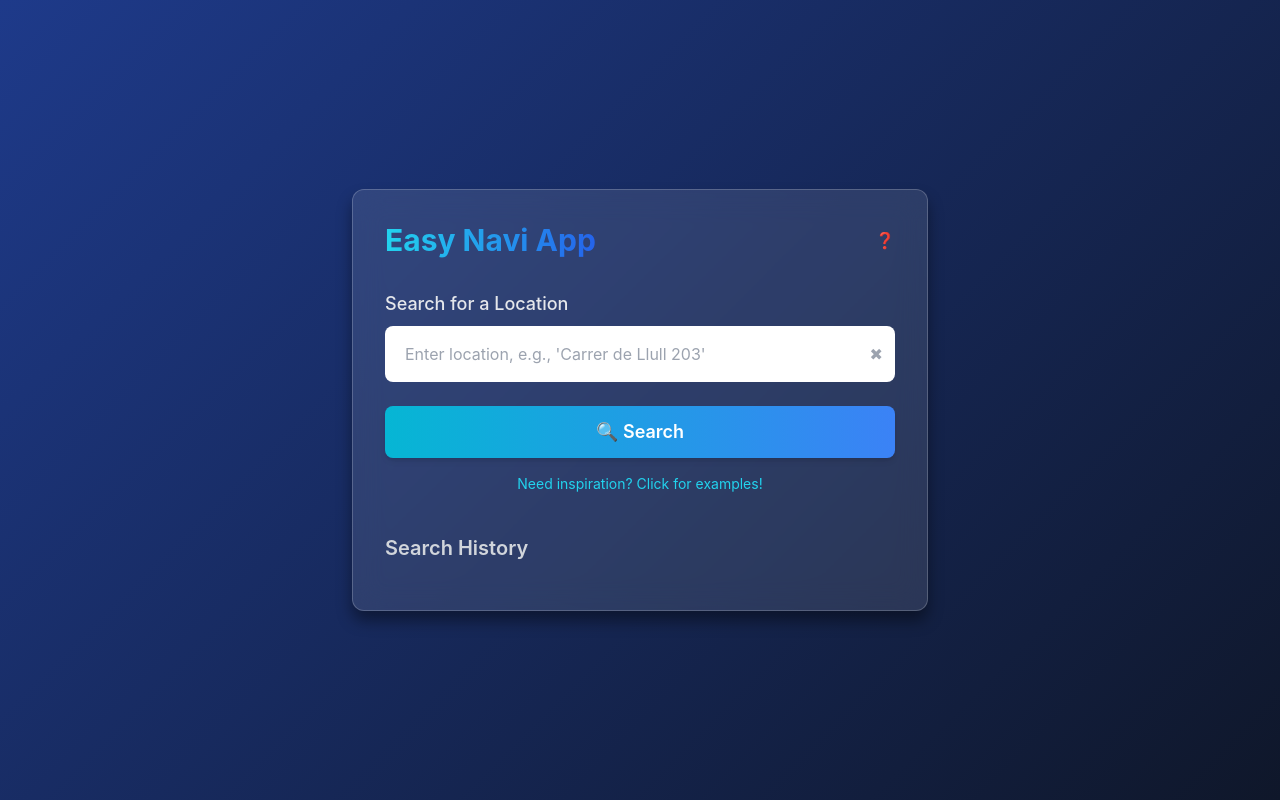
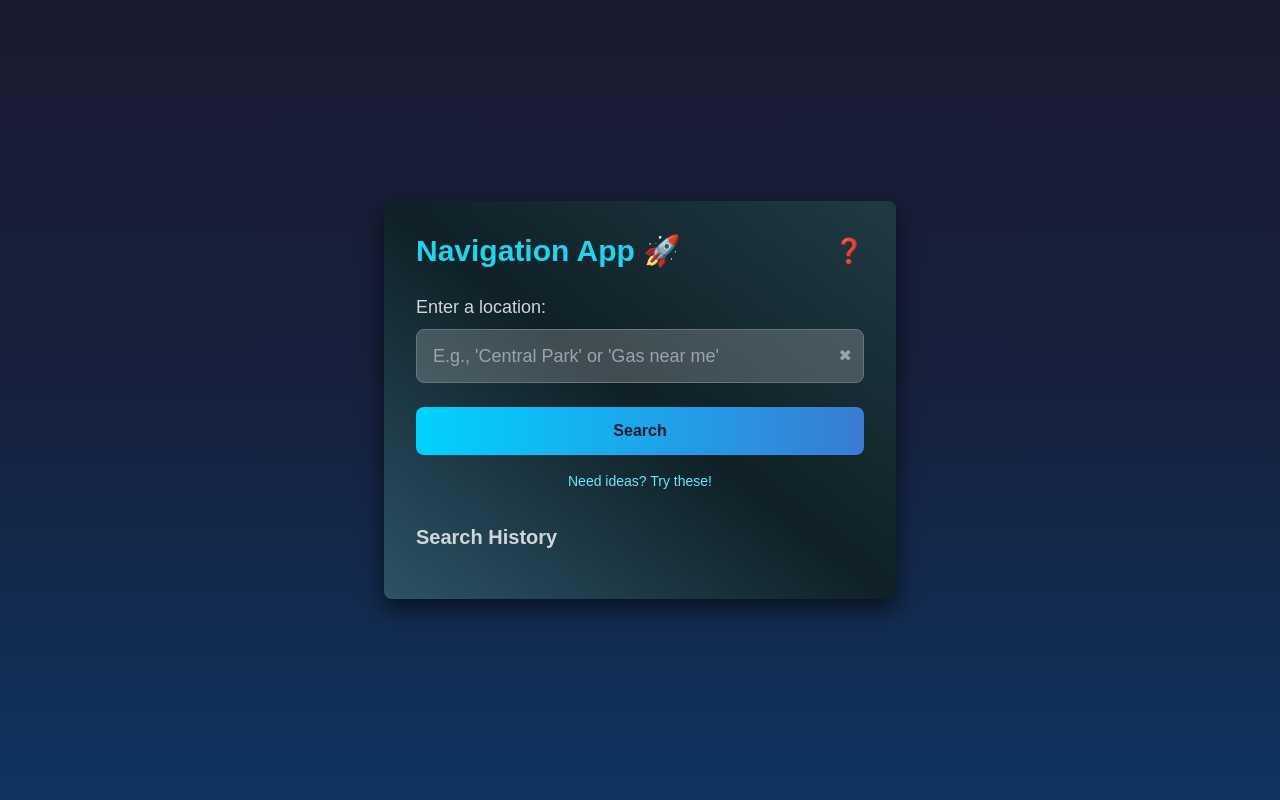
Before and after one commit to alishants/EasyNaviBot, a Flask app: page / in a window 1280 px wide. Run offline with Flask 3, Linux system fonts and the light colour scheme; some libraries are stand-ins or nearby versions.

Commit message:
Update index.html new graphics 2

```diff
--- a/templates/index.html
+++ b/templates/index.html
@@ -6,102 +6,99 @@
     <title>Navigation Mini App</title>
     <script src="https://cdn.tailwindcss.com"></script>
     <style>
+        /* Custom styles for premium look */
         body {
-            background: linear-gradient(135deg, #1e3a8a, #0f172a);
-            font-family: 'Inter', sans-serif;
+            background: linear-gradient(to bottom, #1a1a2e, #16213e, #0f3460);
+            font-family: 'Poppins', sans-serif;
         }
-
-        .glass {
-            background: rgba(255, 255, 255, 0.1);
-            backdrop-filter: blur(15px);
-            border: 1px solid rgba(255, 255, 255, 0.2);
+        .card {
+            background: linear-gradient(to top right, #2c5364, #0f2027, #203a43);
+            box-shadow: 0px 10px 25px rgba(0, 0, 0, 0.6);
         }
-
-        .shadow-gradient {
-            box-shadow: 0px 10px 15px rgba(0, 0, 0, 0.4);
+        .btn {
+            background: linear-gradient(to right, #00d2ff, #3a7bd5);
         }
-
-        .btn-gradient {
-            background: linear-gradient(90deg, #06b6d4, #3b82f6);
+        .btn:hover {
+            background: linear-gradient(to right, #3a7bd5, #00d2ff);
         }
-
-        .btn-gradient:hover {
-            background: linear-gradient(90deg, #3b82f6, #06b6d4);
+        input {
+            background-color: rgba(255, 255, 255, 0.2);
+        }
+        input:focus {
+            border-color: #00d2ff;
+        }
+        .history-item {
+            transition: transform 0.2s ease, background-color 0.2s ease;
+        }
+        .history-item:hover {
+            transform: scale(1.02);
+            background-color: #16213e;
         }
     </style>
 </head>
 <body class="flex justify-center items-center min-h-screen text-white">
-    <div class="glass rounded-xl shadow-gradient max-w-xl w-full p-8">
+    <div class="card rounded-lg p-8 w-full max-w-lg relative">
         <!-- Header -->
-        <header class="flex items-center justify-between mb-8">
-            <h1 class="text-3xl font-bold bg-clip-text text-transparent bg-gradient-to-r from-cyan-400 to-blue-600">
-                Easy Navi App
+        <header class="flex items-center justify-between mb-6">
+            <h1 class="text-3xl font-bold text-cyan-400 hover:text-cyan-300 transition">
+                Navigation App 🚀
             </h1>
-            <button class="text-gray-300 hover:text-white transition" onclick="toggleHelpModal()">❓</button>
+            <span class="text-gray-400 text-2xl cursor-pointer hover:text-cyan-400 transition" onclick="toggleHelpModal()">❓</span>
         </header>
 
         <!-- Search Section -->
         <div class="mb-6">
-            <label for="searchInput" class="block text-lg font-medium text-gray-200 mb-2">Search for a Location</label>
+            <label for="searchInput" class="block text-lg text-gray-300 mb-2">Enter a location:</label>
             <div class="relative">
                 <input
                     type="text"
                     id="searchInput"
-                    class="w-full px-5 py-4 text-gray-900 rounded-lg focus:ring-2 focus:ring-cyan-500 focus:outline-none text-base"
-                    placeholder="Enter location, e.g., 'Carrer de Llull 203'"
+                    class="w-full px-4 py-3 text-lg text-white rounded-lg border border-gray-500 focus:ring-2 focus:outline-none"
+                    placeholder="E.g., 'Central Park' or 'Gas near me'"
                 />
-                <button
-                    class="absolute right-3 top-1/2 transform -translate-y-1/2 text-gray-400 hover:text-cyan-400 transition"
-                    onclick="clearInput()"
-                >
-                    ✖
-                </button>
+                <span class="absolute right-3 top-1/2 transform -translate-y-1/2 text-gray-400 cursor-pointer hover:text-cyan-400 transition" onclick="clearInput()">✖</span>
             </div>
         </div>
 
         <!-- Buttons -->
-        <div class="flex flex-col space-y-4">
+        <div class="space-y-4">
             <button
-                class="btn-gradient text-white py-3 rounded-lg text-lg font-semibold shadow-md transition hover:shadow-lg"
+                class="btn w-full py-3 rounded-lg text-gray-900 font-bold hover:shadow-lg transition"
                 onclick="search()"
             >
-                🔍 Search
+                Search
             </button>
-            <button
-                class="text-center text-sm text-cyan-400 hover:underline transition"
+            <p
+                class="text-center text-sm text-cyan-300 cursor-pointer hover:underline transition"
                 onclick="showExample()"
             >
-                Need inspiration? Click for examples!
-            </button>
+                Need ideas? Try these!
+            </p>
         </div>
 
         <!-- History Section -->
-        <section class="mt-10">
+        <section class="mt-8">
             <h3 class="text-xl font-semibold mb-4 text-gray-300">Search History</h3>
-            <ul class="space-y-3" id="historyList"></ul>
+            <ul class="space-y-2" id="historyList"></ul>
         </section>
     </div>
 
-    <!-- Help Modal -->
+    <!-- Modal -->
     <div
         id="helpModal"
-        class="fixed inset-0 bg-gray-900 bg-opacity-80 flex justify-center items-center hidden z-50"
+        class="fixed inset-0 bg-gray-900 bg-opacity-90 flex justify-center items-center hidden z-50"
     >
-        <div class="glass rounded-lg shadow-lg p-6 max-w-sm w-full text-center">
-            <h2 class="text-2xl font-semibold text-cyan-400 mb-4">Help</h2>
-            <ul class="text-gray-300 space-y-2 text-base">
-                <li><strong>Street:</strong> Carrer de Llull</li>
-                <li><strong>Address:</strong> Carrer de Llull 203</li>
-                <li><strong>Metro:</strong> Metro Diagonal</li>
-                <li><strong>Place:</strong> Sagrada Familia</li>
-                <li><strong>Shop:</strong> Tabacs or McDonald's</li>
+        <div class="card rounded-lg shadow-lg p-6 max-w-sm w-full">
+            <div class="flex justify-between items-center">
+                <h2 class="text-2xl font-semibold text-cyan-400">Search Tips</h2>
+                <button class="text-gray-400 text-lg" onclick="toggleHelpModal()">✖</button>
+            </div>
+            <ul class="mt-4 text-gray-300 text-base space-y-2">
+                <li><strong>Street:</strong> Type a street name, e.g., 'Carrer de Llull'.</li>
+                <li><strong>Address:</strong> Include house numbers, e.g., 'Carrer de Llull 203'.</li>
+                <li><strong>Landmark:</strong> Search for famous spots, e.g., 'Sagrada Familia'.</li>
+                <li><strong>Category:</strong> Find specific places, e.g., 'Gas near me' or 'Restaurants'.</li>
             </ul>
-            <button
-                class="mt-6 bg-cyan-500 text-white py-2 px-6 rounded-lg font-medium hover:bg-cyan-600 transition"
-                onclick="toggleHelpModal()"
-            >
-                Close
-            </button>
         </div>
     </div>
 
@@ -126,7 +123,7 @@
                     window.open(googleMapsUrl, "_blank");
                 }
             } catch (error) {
-                alert(`Unable to open the link. Try manually: ${googleMapsUrl}`);
+                alert(`Couldn't open the link. Try manually: ${googleMapsUrl}`);
             }
 
             saveToHistory(query);
@@ -135,7 +132,18 @@
 
         function generateGoogleMapsUrl(query) {
             const encodedQuery = encodeURIComponent(query.trim());
-            return `https://www.google.com/maps/search/?api=1&query=${encodedQuery}`;
+            const isAddress = /\d+/.test(query);
+            const isStreet = /\b(street|avenue|road|boulevard|drive|lane|carrer|calle)\b/i.test(query);
+            const isMetro = /\b(station|metro|underground|subway)\b/i.test(query) || /Sagrera|Verdaguer|Diagonal|Passeig de Gràcia/i.test(query);
+            const isPlace = /\b(plaza|square|park|area)\b/i.test(query);
+
+            if (isAddress || isMetro) {
+                return `https://www.google.com/maps/dir/?api=1&destination=${encodedQuery}`;
+            } else if (isStreet || isPlace) {
+                return `https://www.google.com/maps/search/${encodedQuery}`;
+            } else {
+                return `https://www.google.com/maps/search/${encodedQuery}+near+me`;
+            }
         }
 
         function saveToHistory(query) {
@@ -149,9 +157,9 @@
 
         function updateHistoryList() {
             const history = JSON.parse(localStorage.getItem("searchHistory") || "[]");
-            historyList.innerHTML = history.map(
-                item => `<li class="bg-gray-700 p-3 rounded-lg text-gray-300 cursor-pointer hover:bg-gray-600" onclick="setSearch('${item}')">${item}</li>`
-            ).join("");
+            historyList.innerHTML = history
+                .map(item => `<li class="history-item bg-gray-700 p-3 rounded-lg text-gray-300 cursor-pointer hover:bg-gray-600" onclick="setSearch('${item}')">${item}</li>`)
+                .join("");
         }
 
         function setSearch(value) {
```
